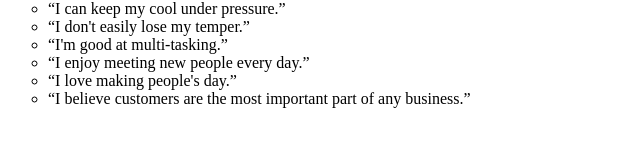
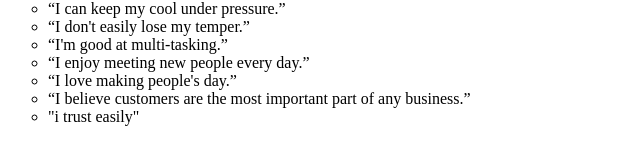
Before and after one commit to Rohith-Murugesan-Fsd/FIRST-PROJECT--HTML-CSS-, a plain HTML site: page index.html in a window 1280 px wide. Shown: the part 325-490 px from the top of the page, without its empty margins (0-640 px from the left). Drawn offline with Linux system fonts and the light colour scheme.

Commit message:
Added New list

```diff
--- a/index.html
+++ b/index.html
@@ -15,6 +15,7 @@
     <li>“I enjoy meeting new people every day.”</li>
     <li>“I love making people's day.”</li>
     <li>“I believe customers are the most important part of any business.” </li>
+    <li>"i trust easily"</li>
    </ul>
 </body>
 </html>
```
